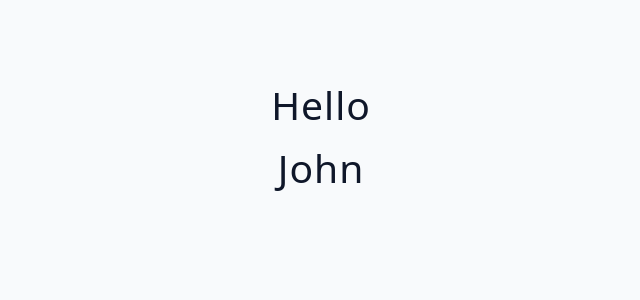
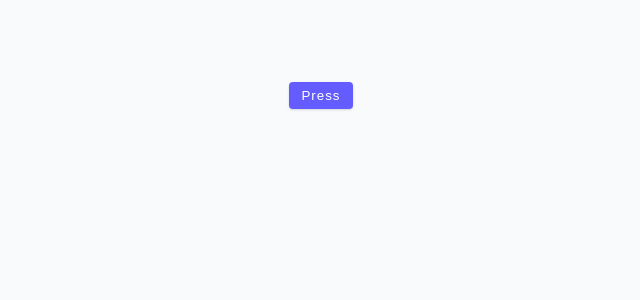
Before and after one commit to DevEljah/advanced-react, a React (Vite) app: page / in a window 1280 px wide. Shown: the top 300 px of the page, without its empty margins (319-959 px from the left). Built offline with nearby package versions, Linux system fonts and the light colour scheme.

Commit message:
Toggle challenge

```diff
--- a/src/App.jsx
+++ b/src/App.jsx
@@ -1,6 +1,6 @@
 // import Starter from "./tutorial/02-useEffect/starter/04-fetch-data";
 // import Starter from "./tutorial/03-conditional-rendering/starter/01-multiple-returns-basics";
-import Starter from "./tutorial/03-conditional-rendering/starter/05-short-circuit-examples";
+import Starter from "./tutorial/03-conditional-rendering/starter/06-toggle-challenge";
 import Final from "./tutorial/03-conditional-rendering/final/02-multiple-returns-fetch-data";
 
 function App() {
--- a/src/tutorial/03-conditional-rendering/starter/05-short-circuit-examples.jsx
+++ b/src/tutorial/03-conditional-rendering/starter/05-short-circuit-examples.jsx
@@ -21,6 +21,17 @@ const ShortCircuitExamples = () => {
         +
       </button> */}
       {user && <SomeComponent name={user.name} />}
+      <h2 style={{ color: "#fff", backgroundColor: "#000000" }}>
+        Ternary Operator in jsx
+      </h2>
+      <button className="btn"> {isEditing ? "Edit" : "Add"} </button>
+      {user ? (
+        <div>
+          <h4> Holla {user.name} </h4>
+        </div>
+      ) : (
+        <h4>please login</h4>
+      )}
     </div>
   );
 };
--- a/src/tutorial/03-conditional-rendering/starter/06-toggle-challenge.jsx
+++ b/src/tutorial/03-conditional-rendering/starter/06-toggle-challenge.jsx
@@ -1,5 +1,21 @@
+import { useState } from "react";
+
 const ToggleChallenge = () => {
-  return <h2>toggle challenge</h2>;
+  const [toggle, setToggle] = useState(false);
+
+  return (
+    <div>
+      <button onClick={() => setToggle(!toggle)} className="btn">
+        press
+      </button>
+
+      {toggle && (
+        <div>
+          <h2> Holla!</h2>
+        </div>
+      )}
+    </div>
+  );
 };
 
 export default ToggleChallenge;
```
